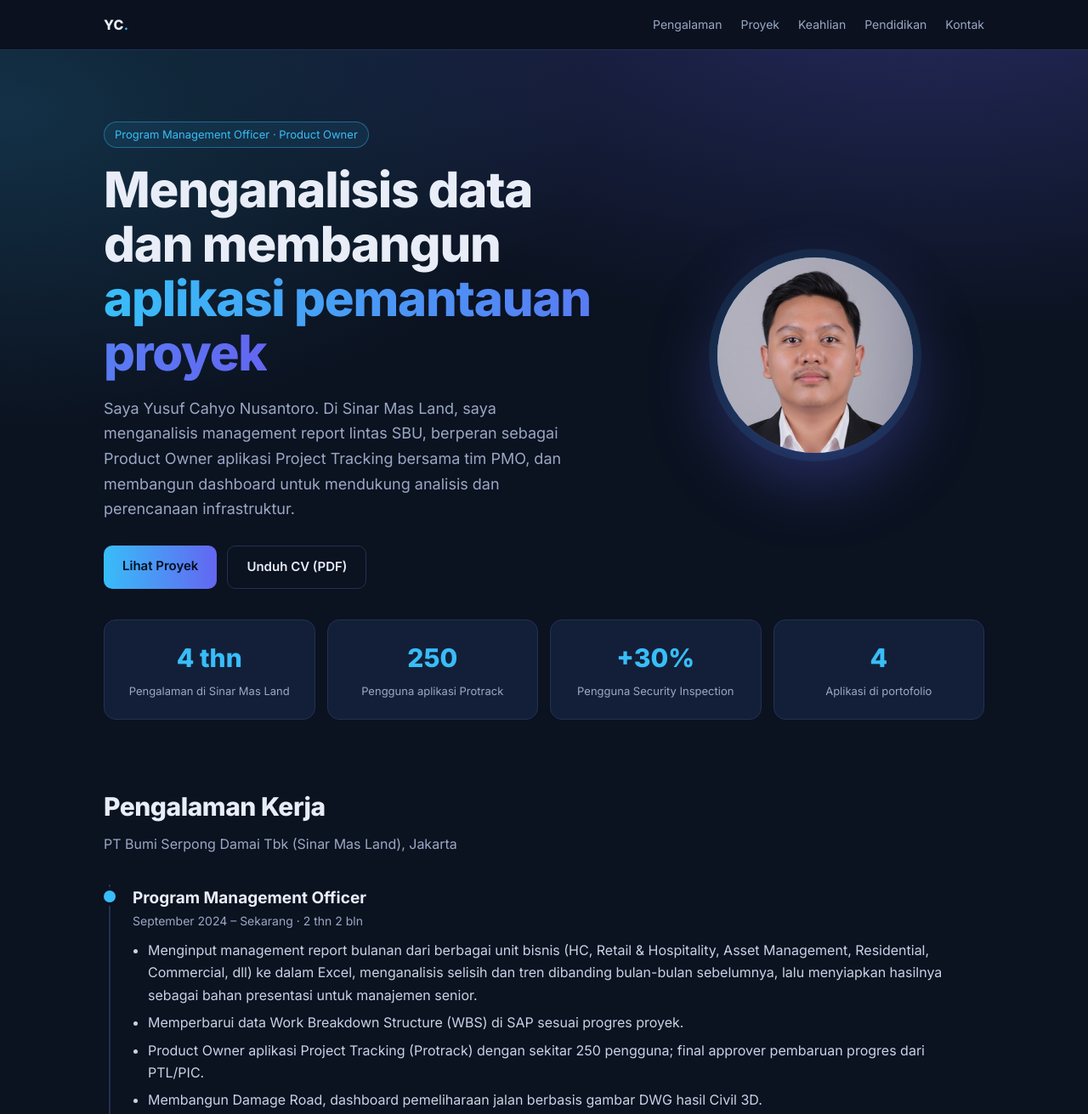
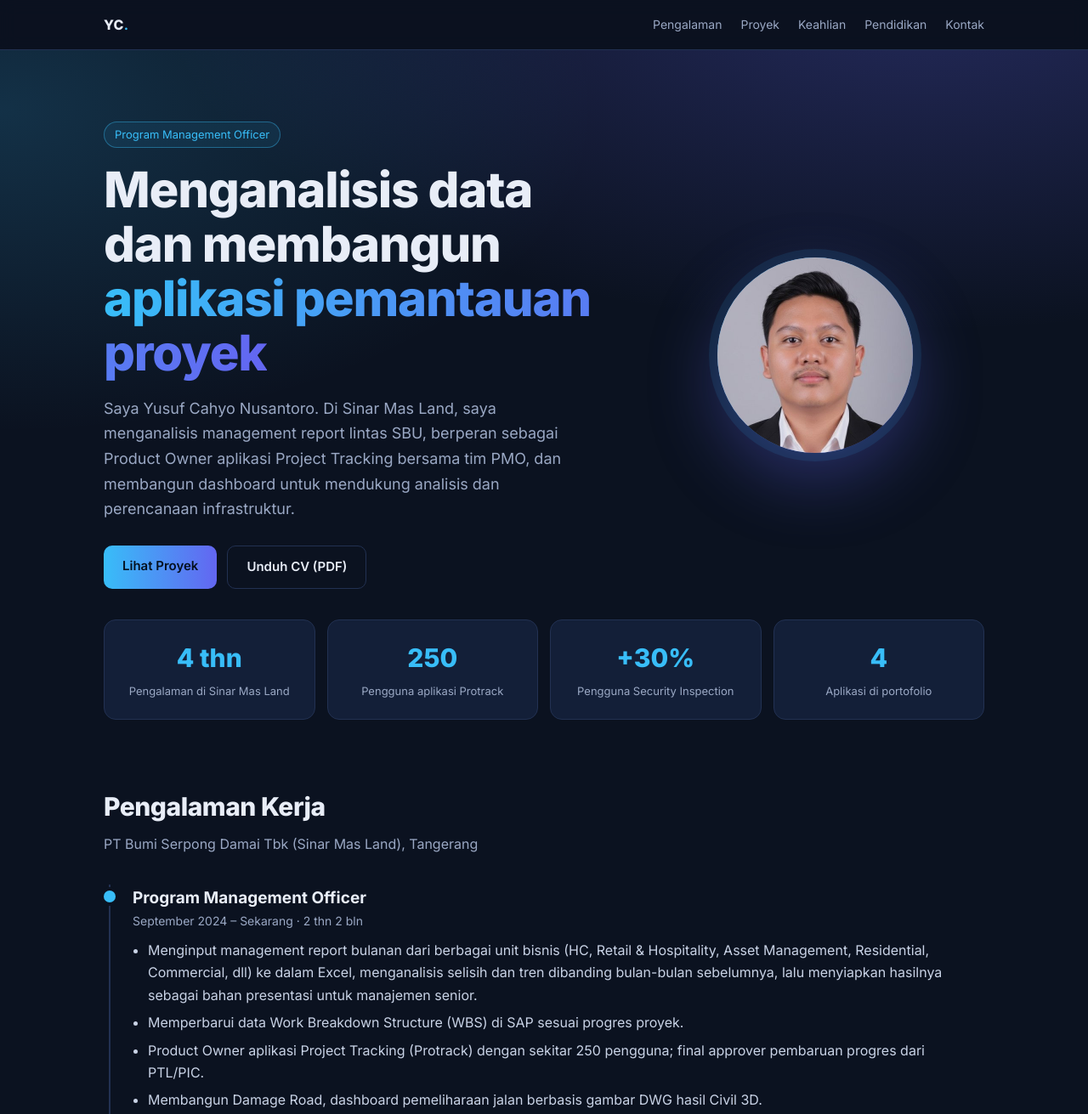
Before and after one commit to YusufCahyoNusantoro/Portofolio, a plain HTML site: page index.html in a window 1280 px wide. Shown: the top 1311 px of the page at 85% size. Drawn offline with Linux system fonts and the light colour scheme.

Commit message:
Add files via upload

```diff
--- a/data.js
+++ b/data.js
@@ -18,15 +18,15 @@ const SITE = {
 
   /* ---------- Judul tab browser & deskripsi (muncul di Google) ---------- */
   situs: {
-    judul: "Yusuf Cahyo Nusantoro | Program Management Officer & Product Owner",
-    deskripsi: "Portofolio Yusuf Cahyo Nusantoro: Program Management Officer & Product Owner di Sinar Mas Land. Dashboard, aplikasi internal, dan analisis data proyek.",
+    judul: "Yusuf Cahyo Nusantoro | Program Management Officer",
+    deskripsi: "Portofolio Yusuf Cahyo Nusantoro: Program Management Officer di Sinar Mas Land. Dashboard, aplikasi internal, dan analisis data proyek.",
     logo: "YC",
   },
 
   /* ---------- Bagian paling atas ---------- */
   profil: {
     nama: "Yusuf Cahyo Nusantoro",
-    label: "Program Management Officer · Product Owner",
+    label: "Program Management Officer",
     // Kalimat besar. Bagian kedua tampil berwarna.
     judulBesar: ["Menganalisis data dan membangun", "aplikasi pemantauan proyek"],
     pengantar: "Saya Yusuf Cahyo Nusantoro. Di Sinar Mas Land, saya menganalisis management report lintas SBU, berperan sebagai Product Owner aplikasi Project Tracking bersama tim PMO, dan membangun dashboard untuk mendukung analisis dan perencanaan infrastruktur.",
@@ -49,7 +49,7 @@ const SITE = {
   pengalaman: {
     tampil: true,
     judul: "Pengalaman Kerja",
-    subjudul: "PT Bumi Serpong Damai Tbk (Sinar Mas Land), Jakarta",
+    subjudul: "PT Bumi Serpong Damai Tbk (Sinar Mas Land), Tangerang",
     daftar: [
       {
         posisi: "Program Management Officer",
```
Also changed, not shown: index.html (+1 -1 lines), 1 other file.
